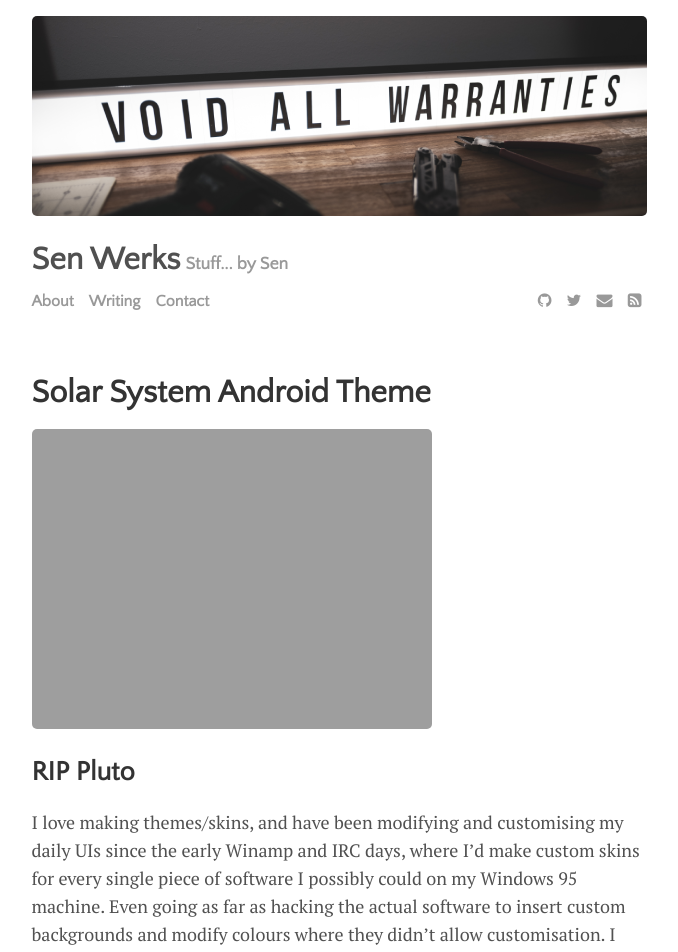
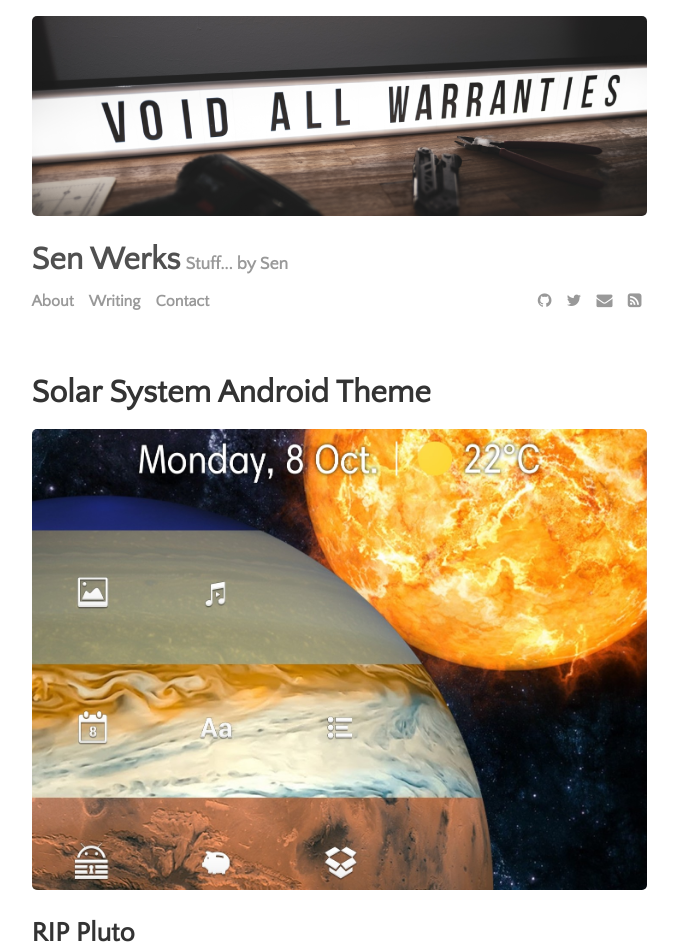
Before and after one commit to senwerks/obsoletenerd.github.io, a Jekyll site: the page built from _posts/2018-10-08-solar-system-android-theme.md, in a window 1280 px wide. Shown: the top 952 px of the page, without its empty margins (301-979 px from the left). Built offline with Jekyll 4.4.1, drawn with Linux system fonts in a browser that asks for light colours.

Commit message:
Updated posts

```diff
--- a/_posts/2018-10-08-solar-system-android-theme.md
+++ b/_posts/2018-10-08-solar-system-android-theme.md
@@ -6,7 +6,7 @@
 categories: design
 twitter:
 github:
-image: 2018-10-08-screenshot.jpg
+image: 2018-10-08-preview.jpg
 ---
 
 ## RIP Pluto
```
Also changed, not shown: images/2018-10-08-preview.jpg (added).
